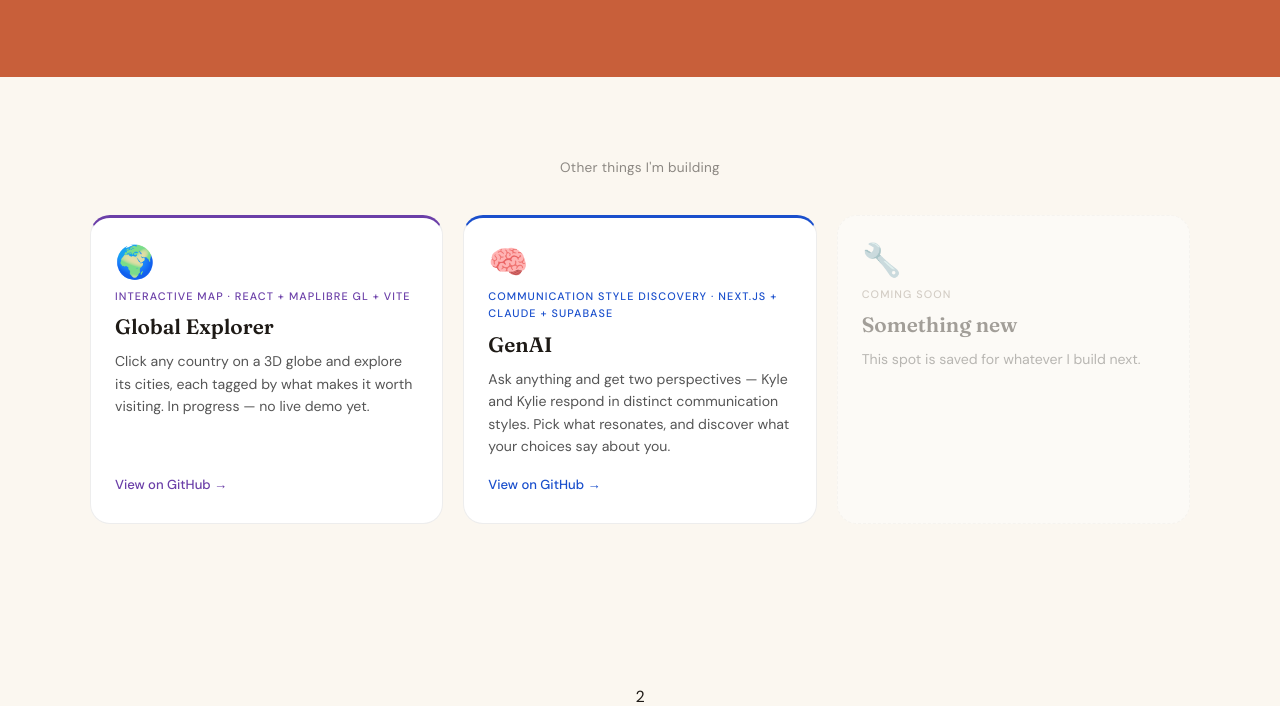
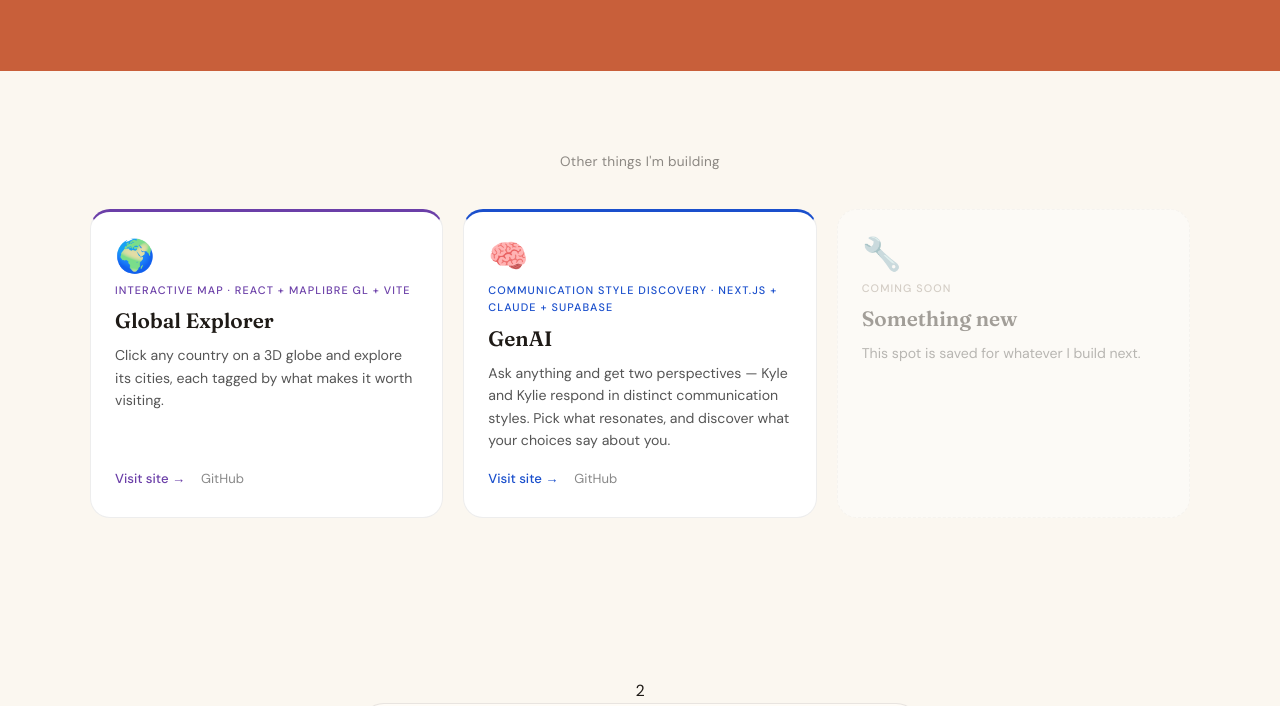
Before and after one commit to mindyjwu/mindys-ai-guide, a website: page index.html in a window 1280 px wide. Shown: the part 3268-3974 px from the top of the page. Drawn offline with Linux system fonts and the light colour scheme.

Commit message:
feat: add live website links for Global Explorer and GenAI projects
Both project cards now show "Visit site" and "GitHub" as separate
links instead of a single card-level link.

Co-Authored-By: Claude Sonnet 4.6 <noreply@anthropic.com>

```diff
--- a/css/styles.css
+++ b/css/styles.css
@@ -623,11 +623,28 @@ nav {
   flex: 1;
 }
 
+.tools-card__links {
+  display: flex;
+  align-items: center;
+  gap: 16px;
+  margin-top: 6px;
+}
+
 .tools-card__cta {
   font-family: 'DM Sans', sans-serif;
   font-size: 0.82rem;
   font-weight: 500;
-  margin-top: 6px;
+  text-decoration: none;
+  transition: opacity 0.15s;
+}
+
+.tools-card__cta:hover {
+  opacity: 0.7;
+}
+
+.tools-card__cta--secondary {
+  color: #888 !important;
+  font-weight: 400;
 }
 
 /* Explorer — cobalt violet */
--- a/index.html
+++ b/index.html
@@ -246,22 +246,28 @@
     <div class="tools-cards">
 
       <!-- Global Explorer -->
-      <a href="https://github.com/mindyjwu/global-explorer" target="_blank" rel="noopener" class="tools-card tools-card--explorer">
+      <div class="tools-card tools-card--explorer">
         <div class="tools-card__icon">🌍</div>
         <div class="tools-card__tag">Interactive map · React + MapLibre GL + Vite</div>
         <div class="tools-card__title">Global Explorer</div>
-        <div class="tools-card__desc">Click any country on a 3D globe and explore its cities, each tagged by what makes it worth visiting. In progress — no live demo yet.</div>
-        <div class="tools-card__cta">View on GitHub →</div>
-      </a>
+        <div class="tools-card__desc">Click any country on a 3D globe and explore its cities, each tagged by what makes it worth visiting.</div>
+        <div class="tools-card__links">
+          <a href="https://global-explorer.vercel.app" target="_blank" rel="noopener" class="tools-card__cta">Visit site →</a>
+          <a href="https://github.com/mindyjwu/global-explorer" target="_blank" rel="noopener" class="tools-card__cta tools-card__cta--secondary">GitHub</a>
+        </div>
+      </div>
 
       <!-- GenAI -->
-      <a href="https://github.com/mindyjwu/gender-ai" target="_blank" rel="noopener" class="tools-card tools-card--creator">
+      <div class="tools-card tools-card--creator">
         <div class="tools-card__icon">🧠</div>
         <div class="tools-card__tag">Communication style discovery · Next.js + Claude + Supabase</div>
         <div class="tools-card__title">GenAI</div>
         <div class="tools-card__desc">Ask anything and get two perspectives — Kyle and Kylie respond in distinct communication styles. Pick what resonates, and discover what your choices say about you.</div>
-        <div class="tools-card__cta">View on GitHub →</div>
-      </a>
+        <div class="tools-card__links">
+          <a href="https://gender-ai.vercel.app" target="_blank" rel="noopener" class="tools-card__cta">Visit site →</a>
+          <a href="https://github.com/mindyjwu/gender-ai" target="_blank" rel="noopener" class="tools-card__cta tools-card__cta--secondary">GitHub</a>
+        </div>
+      </div>
 
       <!-- Placeholder — replace with your next project -->
       <div class="tools-card" style="opacity: 0.4; cursor: default; border-style: dashed;">
```
